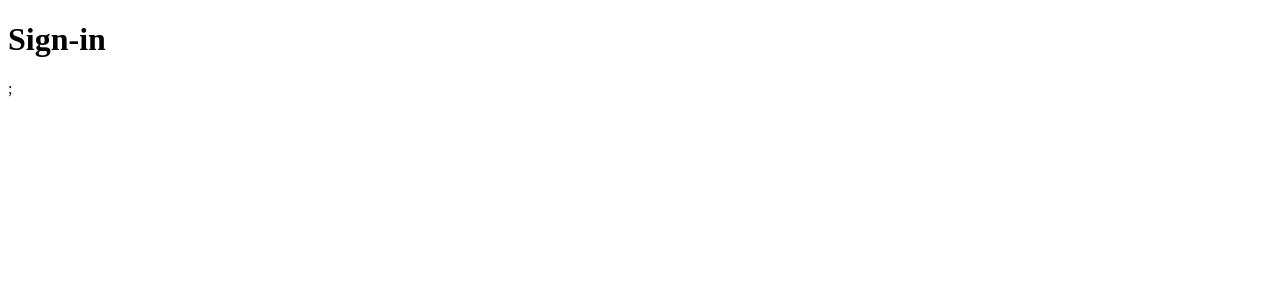
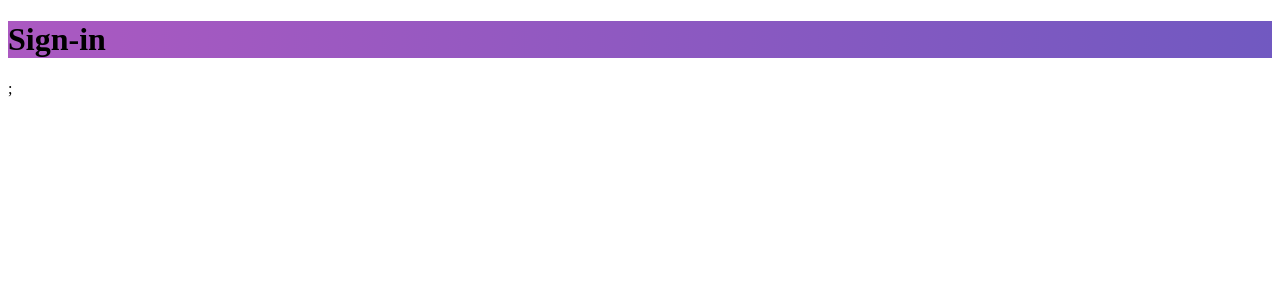
Before and after one commit to orodrigogo/gobarber-frontend-web, a React (Create React App) app: page / in a window 1280 px wide. Shown: the top 300 px of the page. Built offline with nearby package versions, Linux system fonts and the light colour scheme.

Commit message:
chore: Pages Layouts

```diff
--- a/package.json
+++ b/package.json
@@ -9,7 +9,8 @@
     "react-dom": "^16.9.0",
     "react-router-dom": "^5.1.2",
     "react-scripts": "3.1.2",
-    "reactotron-react-js": "^3.3.6"
+    "reactotron-react-js": "^3.3.6",
+    "styled-components": "^4.4.1"
   },
   "scripts": {
     "start": "react-scripts start",
--- /dev/null
+++ b/src/pages/_layouts/auth/index.js
@@ -0,0 +1,12 @@
+import React from "react";
+import PropTypes from "prop-types";
+
+import { Wrapper } from "./styles";
+
+export default function AuthLayout({ children }) {
+  return <Wrapper>{children}</Wrapper>;
+}
+
+AuthLayout.prototype = {
+  children: PropTypes.element.isRequired
+};
--- /dev/null
+++ b/src/pages/_layouts/auth/styles.js
@@ -0,0 +1,6 @@
+import styled from "styled-components";
+
+export const Wrapper = styled.div`
+  height: 100%;
+  background: linear-gradient(-90deg, #7159c1, #ab59c1);
+`;
--- /dev/null
+++ b/src/pages/_layouts/default/index.js
@@ -0,0 +1,12 @@
+import React from "react";
+import PropTypes from "prop-types";
+
+import { Wrapper } from "./styles";
+
+export default function DefaultLayout({ children }) {
+  return <Wrapper>{children}</Wrapper>;
+}
+
+DefaultLayout.prototype = {
+  children: PropTypes.element.isRequired
+};
--- /dev/null
+++ b/src/pages/_layouts/default/styles.js
@@ -0,0 +1,6 @@
+import styled from "styled-components";
+
+export const Wrapper = styled.div`
+  height: 100%;
+  background: #333;
+`;
--- a/src/routes/Route.js
+++ b/src/routes/Route.js
@@ -1,6 +1,9 @@
 import React from "react";
 import { Route, Redirect } from "react-router-dom";
 import PropTypes from "prop-types";
+
+import AuthLayout from "../pages/_layouts/auth";
+import DefaultLayout from "../pages/_layouts/default";
 
 export default function RouterWrapper({
   component: Component,
@@ -17,10 +20,17 @@
     return <Redirect to="/dashboard" />;
   }
 
+  // Carregando o layout baseado na autenticacao do usuario.
+  const Layout = signed ? DefaultLayout : AuthLayout;
+
   return (
     <Route
       {...rest}
-      component={Component} // Caso o usuario esteja logado e tentando acessar um rota privada, então vamos retornar nosso proprio componente de navegacao.
+      render={props => (
+        <Layout>
+          <Component {...props} />
+        </Layout>
+      )} // Caso o usuario esteja logado e tentando acessar um rota privada, então vamos retornar nosso proprio componente de navegacao.
     />
   );
 }
```
Also changed, not shown: 1 other file (tests, documents, lock files or other folders).
